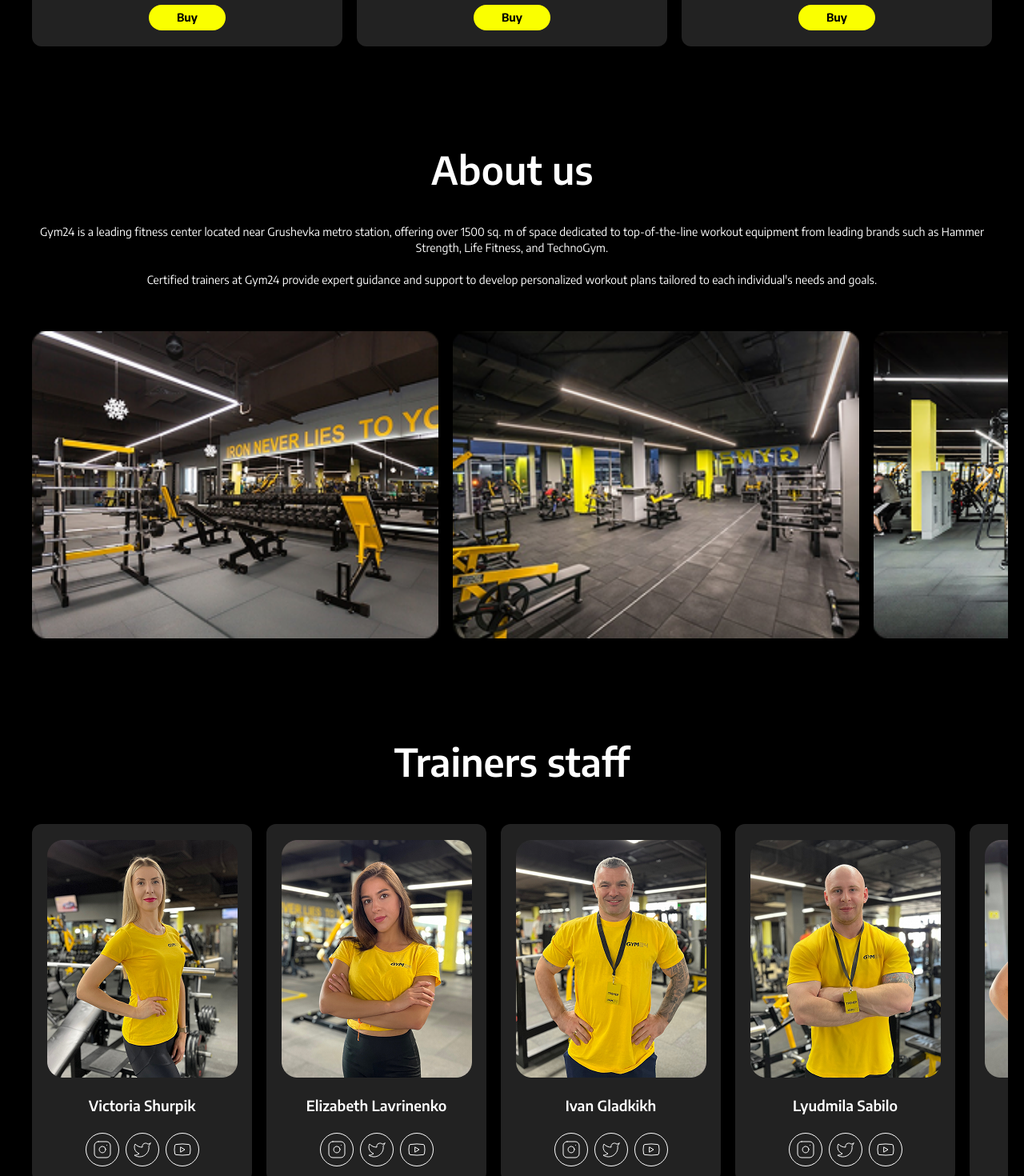
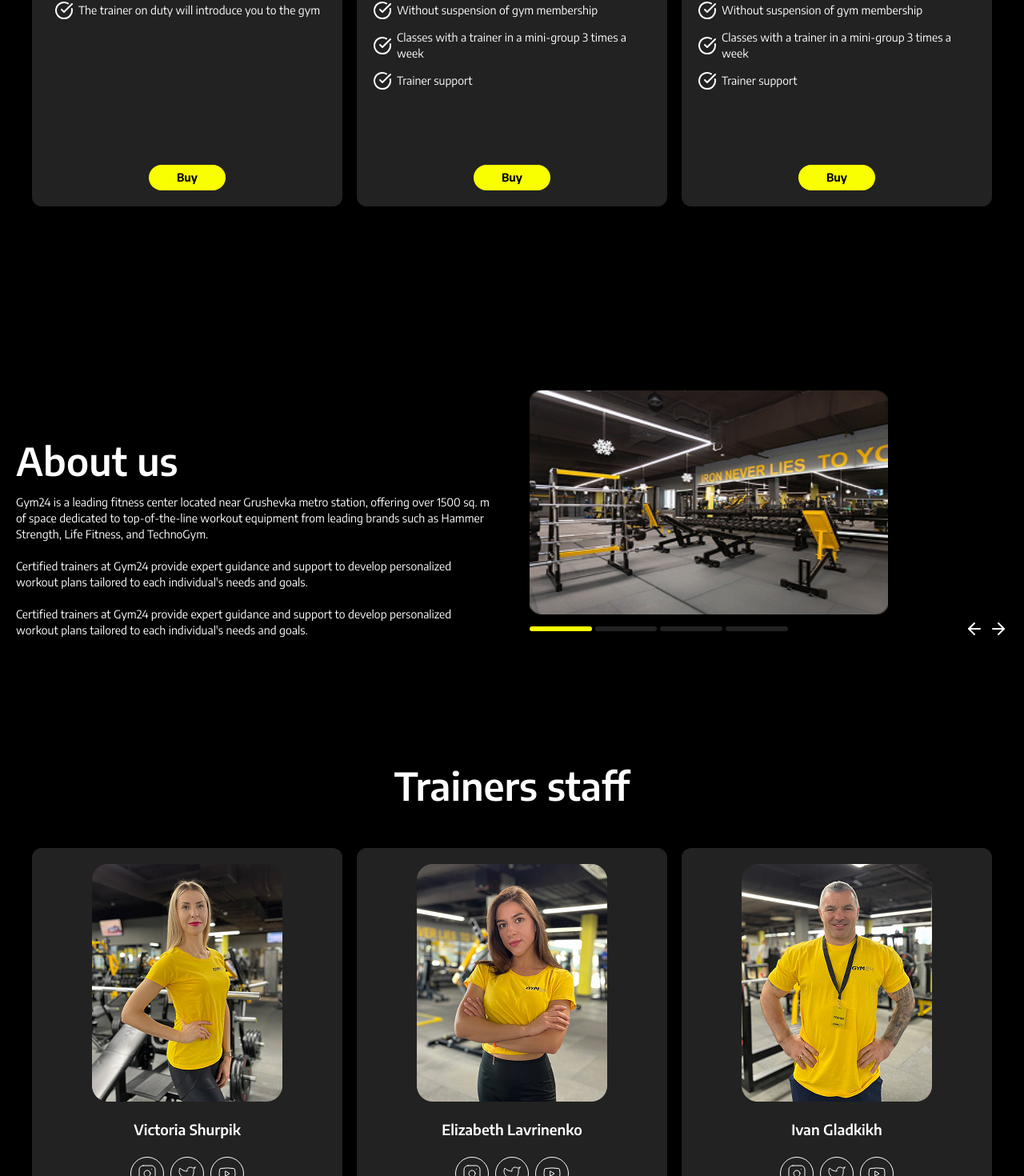
Before and after one commit to ErykOlliver/Gym24, a React (Vite) app: page / in a window 1280 px wide. Shown: the part 2132-3602 px from the top of the page at 80% size. Built offline with nearby package versions, Linux system fonts and the light colour scheme.

Commit message:
slide finalizado e treiners responsivo

```diff
--- a/src/components/Pass.tsx
+++ b/src/components/Pass.tsx
@@ -14,7 +14,7 @@ export default function Pass(props: props) {
                 <h2 className="text-lg">{props.title}</h2>
                 <p className="text-2xl">{props.price}</p>
             </header>
-            <div className="flex flex-col transition-colors group-hover:bg-charcoalVoid items-center rounded-b-xl h-full justify-between gap-10 p-5">
+            <div className="flex flex-col transition-colors w-full group-hover:bg-charcoalVoid items-center rounded-b-xl h-full justify-between gap-10 p-5">
                 <ul className="gap-3 flex flex-col">
                     {props.info.map(advantage => (
                         <li className="flex gap-1.5 items-center ">
--- /dev/null
+++ b/src/components/Slider.tsx
@@ -0,0 +1,31 @@
+import { ArrowLeft, ArrowRight } from "lucide-react";
+import { useEffect, useState } from "react"
+
+type props = {
+    imgs: string[]
+}
+
+
+
+export default function Slider(props: props) {
+    const [imgsCount, setImgCounts] = useState(0);
+
+    return (
+        <div className="md:flex flex-col hidden w-1/2 gap-1.5 items-center h-fit ">
+            <div className="md:inline hidden w-full items-center">
+                <img src={props.imgs[imgsCount]} alt="" className="md:w-md md:h-70 sm:w-xl sm:h-96 snap-center w-full h-full" />
+            </div>
+            <div className=" w-full h-full flex justify-between items-center">
+                <div className="flex w-full gap-1 h-full items-center justify-start">
+                    {props.imgs.map((_, index) => (
+                        <div key={index} className={`w-1/7 rounded-full h-1.5 ${index == imgsCount ? 'bg-solarFlare' : 'bg-charcoalVoid'} `}></div>
+                    ))}
+                </div>
+                <div className="flex gap-1.5">
+                    <ArrowLeft onClick={() => imgsCount <= 0 ? setImgCounts(props.imgs.length - 1) : setImgCounts(imgsCount - 1)} />
+                    <ArrowRight onClick={() => imgsCount >= props.imgs.length - 1 ? setImgCounts(0) : setImgCounts(imgsCount + 1)} />
+                </div>
+            </div>
+        </div>
+    )
+}
--- a/src/pages/landing/AboutUs.tsx
+++ b/src/pages/landing/AboutUs.tsx
@@ -1,11 +1,13 @@
+import Slider from "../../components/Slider";
 
 export default function AboutUs() {
 
 
     return (
-        <section className="h-2/4 w-screen snap-start items-center font-enconde-sans gap-11 px-5 py-15 flex flex-col">
-            <h1 className="sm:text-5xl text-3xl font-semibold">About us</h1>
-            <p className="text-center text-sm flex flex-col gap-5">
+        <section className="md:flex-row h-2/4 w-screen snap-start items-end font-enconde-sans gap-11 px-5 pt-15 flex flex-col">
+            <div className="md:items-start md:w-1/2 items-center gap-4.5 flex flex-col">
+                <h1 className=" sm:text-5xl text-3xl font-semibold">About us</h1>
+                <p className="md:text-start text-center text-sm flex flex-col gap-5">
                     <span>
                         Gym24 is a leading fitness center located near Grushevka metro station, offering over 1500 sq.
                         m of space dedicated to top-of-the-line workout equipment from leading brands such as Hammer Strength,
@@ -15,8 +17,21 @@ export default function AboutUs() {
                         Certified trainers at Gym24 provide expert guidance and support to develop personalized workout plans tailored
                         to each individual's needs and goals.
                     </span>
+                    <span className="md:inline hidden ">
+                        Certified trainers at Gym24 provide expert guidance and support to develop personalized workout plans tailored
+                        to each individual's needs and goals.
+                    </span>
                 </p>
-            <div className="no-scroll flex overflow-x-auto gap-4.5 px-5 py-2.5 items-center snap-x snap-mandatory">
+            </div>
+
+            <Slider
+                imgs={[
+                    "/public/photo gym.png",
+                    "/public/photo gym2.png",
+                    "/public/photo gym3.png",
+                    "/public/photo gym4.png",
+                ]} />
+            <div className="md:hidden no-scroll flex overflow-x-auto gap-4.5 px-5 py-2.5 items-center snap-x snap-mandatory">
                 <img src="/public/photo gym.png" alt="" className="sm:w-xl sm:h-96 snap-center w-64 h-52" />
                 <img src="/public/photo gym2.png" alt="" className="sm:w-xl sm:h-96 snap-center w-64 h-52" />
                 <img src="/public/photo gym3.png" alt="" className="sm:w-xl sm:h-96 snap-center w-64 h-52" />
--- a/src/pages/landing/MemberShip.tsx
+++ b/src/pages/landing/MemberShip.tsx
@@ -6,7 +6,8 @@ export default function MemberShip() {
     return (
         <section className="font-enconde-sans h-2/4 w-screen snap-start items-center gap-11 px-5 py-15 flex flex-col">
             <h1 className="sm:text-5xl text-3xl font-semibold">Gym membership</h1>
-            <div className="md:grid-cols-3 sm:grid-cols-2 sm:grid-flow-row sm:overflow-hidden no-scroll grid grid-flow-col overflow-x-auto overflow-y-hidden items-center auto-cols-[275px] auto-rows-[397px] scroll-smooth px-5 py-2.5 w-full gap-4.5 snap-x snap-mandatory">
+            <div className="flex items-center justify-center sm:overflow-hidden no-scroll overflow-x-auto scroll-smooth w-full ">
+                <div className="md:grid-cols-3 sm:grid-cols-2 sm:grid-flow-row sm:overflow-hidden no-scroll grid grid-flow-col overflow-x-auto overflow-y-hidden items-stretch auto-cols-[275px] auto-rows-[397px] scroll-smooth px-5 py-2.5 w-fit gap-4.5 snap-x snap-mandatory">
                     <Pass
                         title="Pass ‘Trial’ "
                         price="$ 0"
@@ -57,6 +58,7 @@ export default function MemberShip() {
                             "Trainer support"
                         ]} />
                 </div>
+            </div>
         </section>
     )
 }
--- a/src/pages/landing/Treiners.tsx
+++ b/src/pages/landing/Treiners.tsx
@@ -6,7 +6,7 @@ export default function Treiners() {
     return (
         <section className="font-enconde-sans h-2/4 w-screen snap-start items-center gap-11 px-5 py-15 flex flex-col">
             <h1 className="sm:text-5xl text-3xl font-semibold">Trainers staff</h1>
-            <div className="no-scroll grid grid-flow-col overflow-x-auto overflow-y-hidden items-center auto-cols-[275px] auto-rows-[448px] scroll-smooth px-5 py-2.5 w-full gap-4.5 snap-x snap-mandatory">
+            <div className="md:grid-flow-row md:grid-cols-3 no-scroll grid grid-flow-col overflow-x-auto overflow-y-hidden items-center auto-cols-[275px] auto-rows-[448px] scroll-smooth px-5 py-2.5 w-full gap-4.5 snap-x snap-mandatory">
                 <Treiner name="Victoria Shurpik" photo="/staff/staff1.png" instagram="nolink" twitter="nolink" youtube="nolink" />
                 <Treiner name="Elizabeth Lavrinenko" photo="/staff/staff2.png" instagram="nolink" twitter="nolink" youtube="nolink" />
                 <Treiner name="Ivan Gladkikh" photo="/staff/staff3.png" instagram="nolink" twitter="nolink" youtube="nolink" />
--- a/src/pages/landing/index.tsx
+++ b/src/pages/landing/index.tsx
@@ -8,7 +8,7 @@ import Treiners from "./Treiners";
 export default function Landing() {
 
     return (
-        <main className="flex flex-col scroll-smooth snap-y snap-mandatory overflow-y-auto overflow-x-hidden bg-black text-white">
+        <main className="flex flex-col gap-25 scroll-smooth snap-y snap-mandatory overflow-y-auto overflow-x-hidden bg-black text-white">
             <Home />
             <Advantages />
             <MemberShip />
```
Lines whose indentation alone changed are shown as unchanged.
